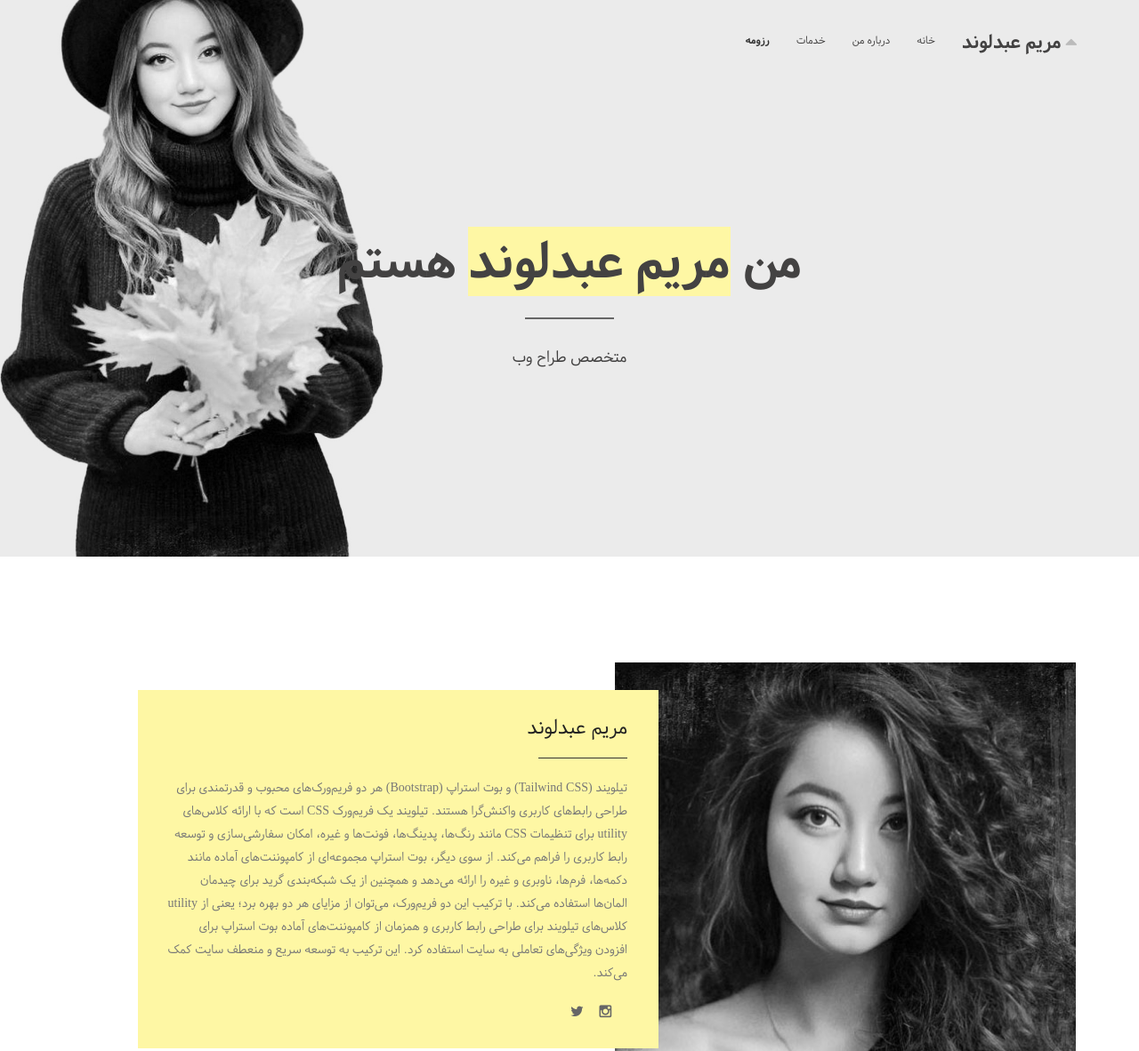
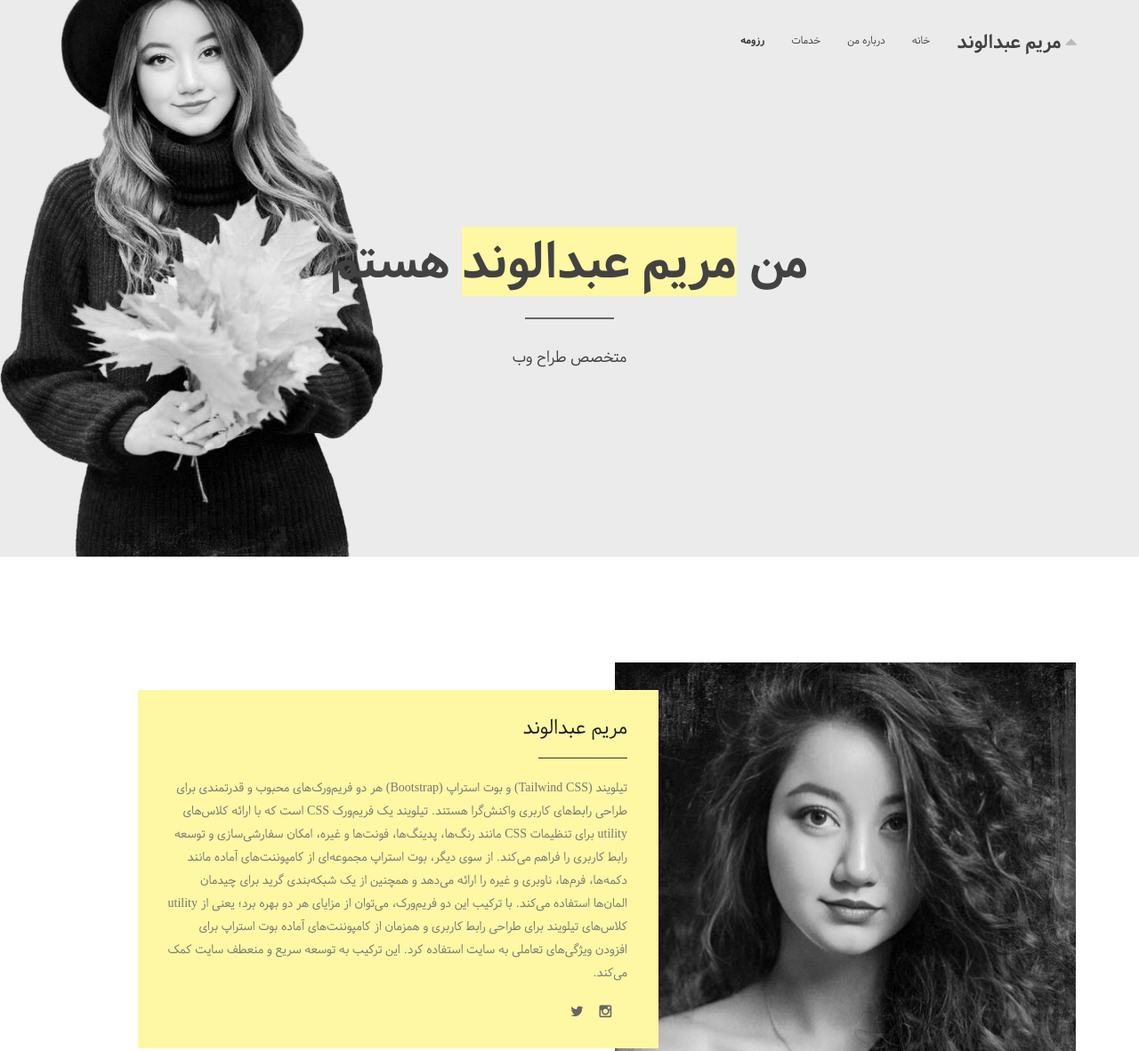
Before and after one commit to maryam-abdolvand/-maryam-abdolvand.hithub.io, a plain HTML site: page index.html in a window 1280 px wide. Shown: the top 1182 px of the page at 89% size. Drawn offline with Linux system fonts and the light colour scheme; some icons are missing; a web font is replaced by a local one.

Commit message:
Update index.html
edit

```diff
--- a/index.html
+++ b/index.html
@@ -9,7 +9,7 @@
       <meta name="description" content="">
       <meta name="keywords" content="">
       <meta name="author" content="">
-      <title>مریم عبدلوند</title>
+      <title>مریم عبدالوند</title>
       <!-- Bootstrap core CSS -->
       <link rel="stylesheet" type="text/css"  href="css/bootstrap.min.css">
       <link rel="stylesheet" type="text/css"  href="css/bootstrap-rtl.min.css">
@@ -51,7 +51,7 @@
                <span class="icon-bar"></span>
                <span class="icon-bar"></span>
                </button>
-               <a class="navbar-brand" href="index.html"><i class="fa fa-caret-up"></i> مریم عبدلوند</a>
+               <a class="navbar-brand" href="index.html"><i class="fa fa-caret-up"></i> مریم عبدالوند</a>
             </div>
             <!-- Collect the nav links, forms, and other content for toggling -->
             <div class="collapse navbar-collapse" id="bs-example-navbar-collapse-1">
@@ -71,7 +71,7 @@
       <!-- Home Section -->
       <section id="home" class="text-center">
          <div class="content wow fadeInUp" data-wow-duration="1s" data-wow-delay="0.4s">
-            <h1>من <mark>مریم عبدلوند</mark> هستم</h1>
+            <h1>من <mark>مریم عبدالوند</mark> هستم</h1>
             <hr>
             <p class="lead">متخصص طراح وب</p>
          </div>
@@ -86,7 +86,7 @@
                <div class="col-md-6 col-sm-6 bio">
                   <div class="about-text">
                      <div class="section-title">
-                        <h3>مریم عبدلوند</h3>
+                        <h3>مریم عبدالوند</h3>
                         <hr>
                         <div class="clearfix"></div>
                      </div>
```
